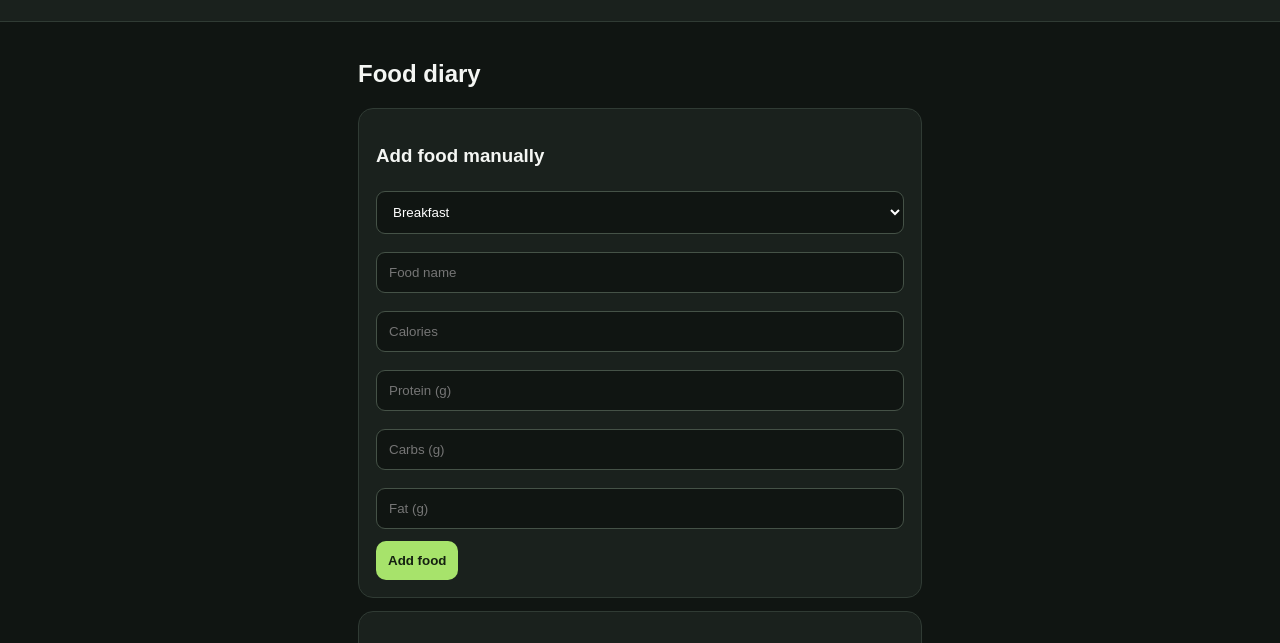
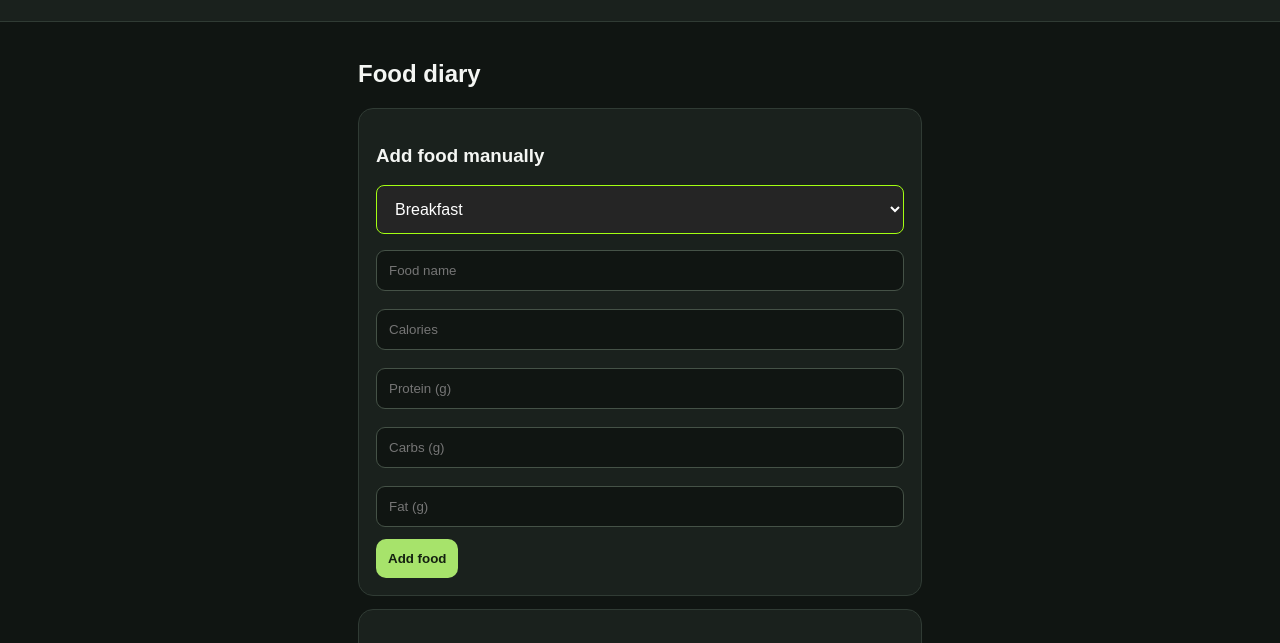
Before and after one commit to thainmax05-web/Rebuild-app, a plain HTML site: page index.html in a window 1280 px wide. Both pictures are taken after a click on the button "Food". Shown: the part 82-725 px from the top of the page. Drawn offline with Linux system fonts and the light colour scheme.

Commit message:
Enhance select element styles in index.html Fix meal selector styling.
Added styles for select elements to improve appearance.

```diff
--- a/index.html
+++ b/index.html
@@ -24,6 +24,17 @@ nav{position:fixed;bottom:0;left:0;right:0;background:#1a211d;display:flex;justi
 nav button{background:transparent;color:white}
 input,select{width:100%;padding:12px;margin:6px 0 12px;background:#101512;color:white;border:1px solid #455247;border-radius:9px}
 .entry{padding:10px;border-bottom:1px solid #303b34}
+select {
+  display: block;
+  width: 100%;
+  padding: 14px;
+  margin: 10px 0;
+  background: #252525;
+  color: white;
+  border: 1px solid #a3ff12;
+  border-radius: 8px;
+  font-size: 16px;
+}
 </style>
 </head>
 <body>
```
